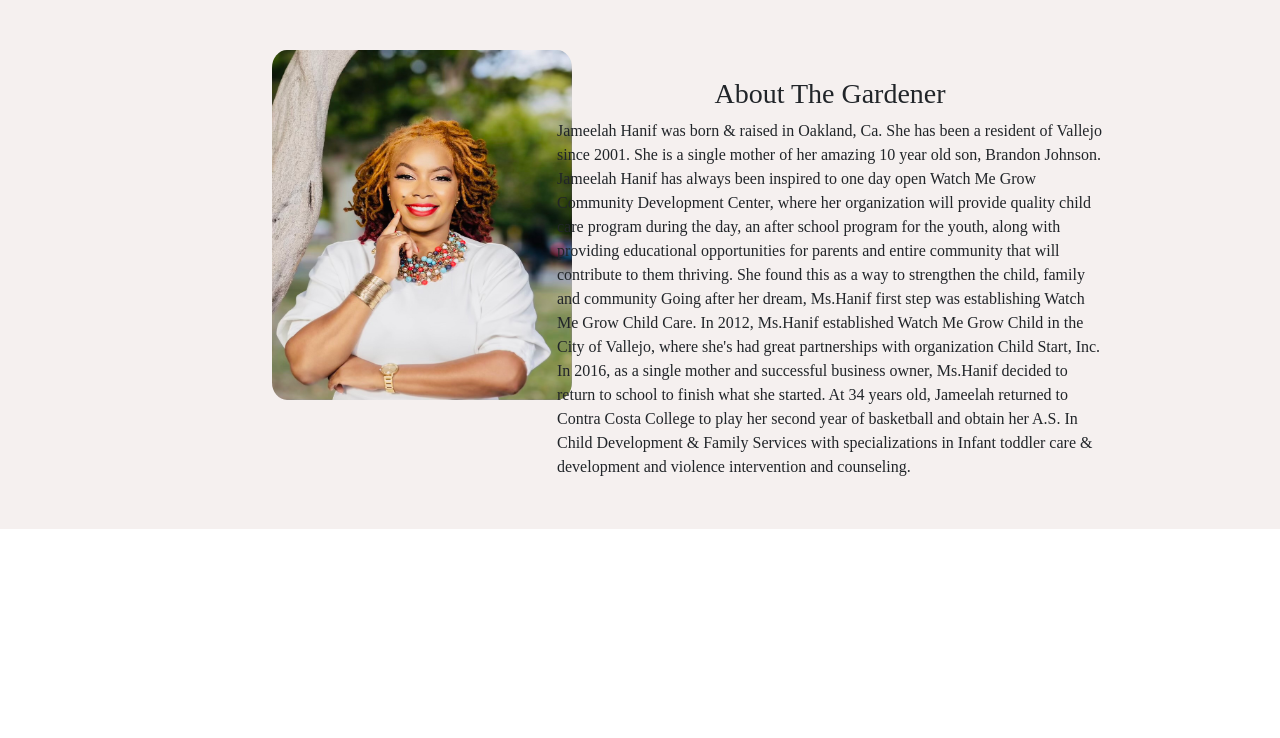
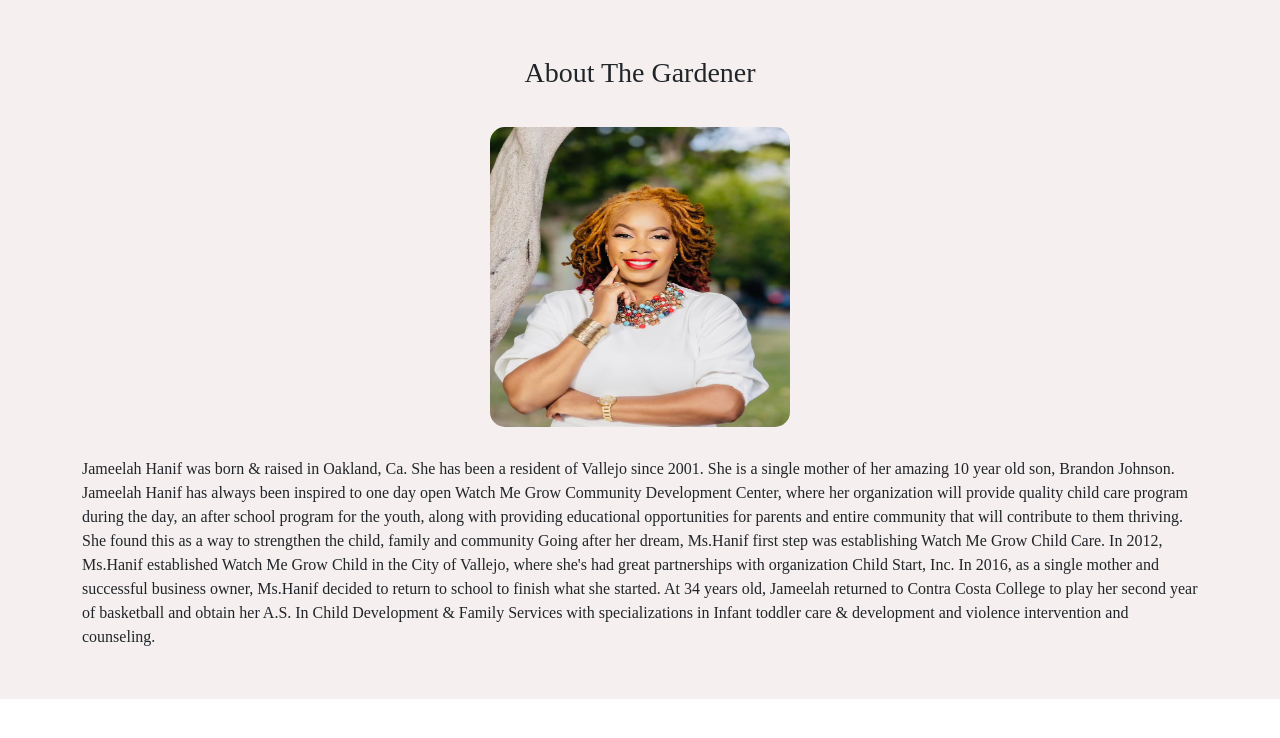
Before and after one commit to Jsmithseo/WatchMeGrowV2, a Next.js app: page /components/AboutSecondTwoColumnLayout in a window 1280 px wide. Shown: the top 738 px of the page. Built offline with nearby package versions, Linux system fonts and the light colour scheme.

Commit message:
adjust layout on about page

```diff
--- a/pages/components/AboutSecondTwoColumnLayout.js
+++ b/pages/components/AboutSecondTwoColumnLayout.js
@@ -14,7 +14,6 @@ import Image from 'next/image';
 
 const mainStyle = {
   paddingBottom: '50px',
-  paddingTop: '50px',
   backgroundColor: '#F5F0EF',
   fontFamily: 'avenir',
 };
@@ -37,17 +36,26 @@ function TwoColumnLayout() {
       <Container>
         <Row>
           <Col md={{ size: 2, offset: 2 }} xs={{ size: 6, offset: 2 }}>
-            <Image
+            {/* <Image
               style={imageStyle}
               src={Jameelah}
               alt="Description of Image"
               width={300}
-              height={350}
-            />
+              height={300}
+            /> */}
           </Col>
-          <Col md={{ size: 6, offset: 1 }} >
+          <Col md="12">
             <div style={photoStyle}>
               <h3 style={titleStyle}>About The Gardener</h3>
+              <center style={{ paddingTop: '30px', paddingBottom: '30px'}}>
+              <Image
+              style={imageStyle}
+              src={Jameelah}
+              alt="Description of Image"
+              width={300}
+              height={300}
+            />
+              </center>
 
               <div>
 
```
